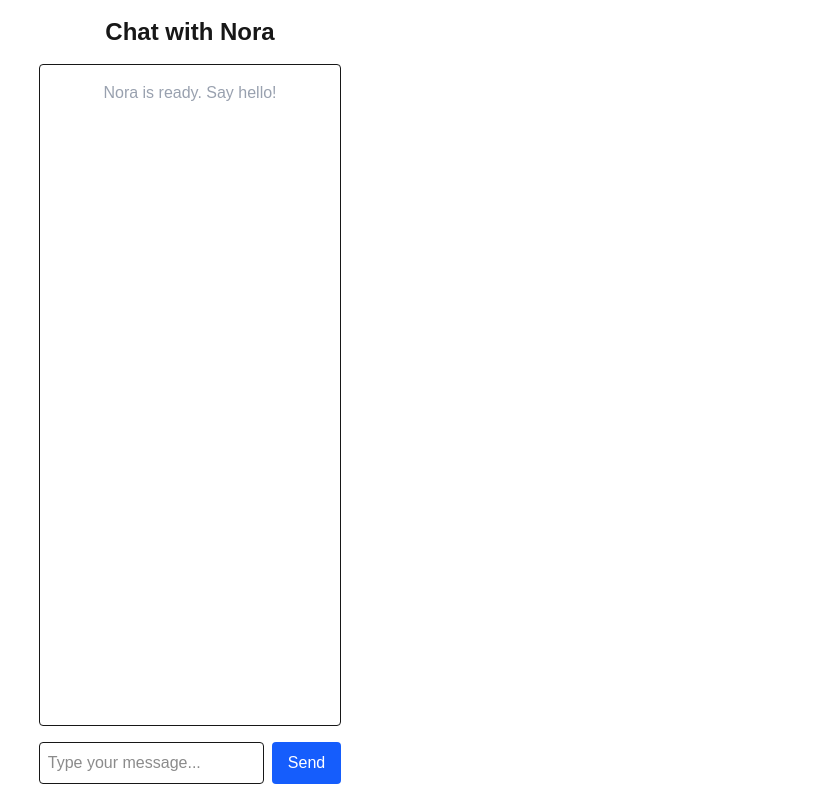
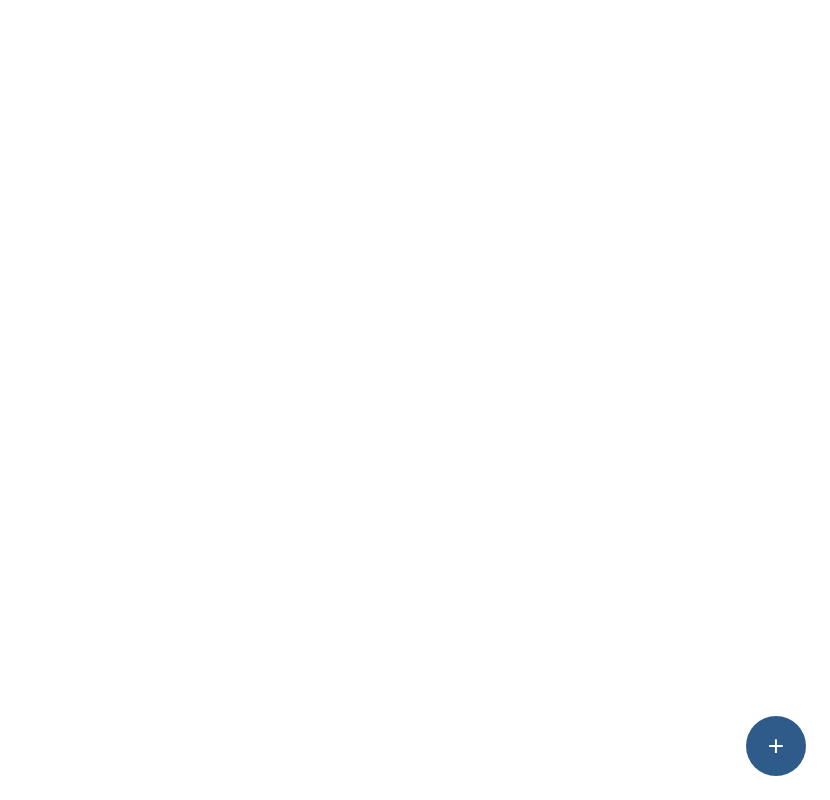
Before and after one commit to 13dmh33/Nora-Agent, a Next.js app in the folder nora-agent/: page / in a window 1280 px wide. Shown: the whole page, without its empty margins (450-1280 px from the left). Built offline with nearby package versions, Linux system fonts and the light colour scheme.

Commit message:
P2 floating chat widget working

```diff
--- a/nora-agent/app/page.tsx
+++ b/nora-agent/app/page.tsx
@@ -2,9 +2,10 @@
 import { useState } from "react";
 
 export default function Home() {
-  const [messages, setMessages] = useState<{role: string; content: string}[]>([]);
+  const [messages, setMessages] = useState([]);
   const [input, setInput] = useState("");
   const [loading, setLoading] = useState(false);
+  const [open, setOpen] = useState(false);
 
   async function sendMessage() {
     if (!input.trim()) return;
@@ -12,48 +13,39 @@ export default function Home() {
     setMessages(newMessages);
     setInput("");
     setLoading(true);
-
     const res = await fetch("/api/chat", {
       method: "POST",
       headers: { "Content-Type": "application/json" },
       body: JSON.stringify({ messages: newMessages }),
     });
-
     const data = await res.json();
     setMessages([...newMessages, { role: "assistant", content: data.message }]);
     setLoading(false);
   }
 
   return (
-    <main className="max-w-2xl mx-auto p-4 h-screen flex flex-col">
-      <h1 className="text-2xl font-bold text-center mb-4">Chat with Nora</h1>
-      <div className="flex-1 overflow-y-auto border rounded p-4 mb-4 space-y-3">
-        {messages.length === 0 && (
-          <p className="text-gray-400 text-center">Nora is ready. Say hello!</p>
-        )}
-        {messages.map((m, i) => (
-          <div key={i} className={`p-3 rounded-lg max-w-sm ${m.role === "user" ? "bg-blue-600 text-white ml-auto" : "bg-gray-200 text-gray-900"}`}>
-            <p className="text-sm font-semibold">{m.role === "user" ? "You" : "Nora"}</p>
-            <p>{m.content}</p>
+    <div style={{ fontFamily: "Arial, sans-serif" }}>
+      <button onClick={() => setOpen(!open)} style={{ position: "fixed", bottom: "24px", right: "24px", width: "60px", height: "60px", borderRadius: "50%", backgroundColor: "#2E5B8A", color: "white", fontSize: "28px", border: "none", cursor: "pointer", zIndex: 1000 }}>
+        {open ? "X" : "+"}
+      </button>
+      {open && (
+        <div style={{ position: "fixed", bottom: "100px", right: "24px", width: "360px", height: "500px", backgroundColor: "white", borderRadius: "16px", display: "flex", flexDirection: "column", zIndex: 999, overflow: "hidden" }}>
+          <div style={{ backgroundColor: "#2E5B8A", color: "white", padding: "16px", fontWeight: "bold" }}>Chat with Nora</div>
+          <div style={{ flex: 1, overflowY: "auto", padding: "12px", display: "flex", flexDirection: "column", gap: "8px" }}>
+            {messages.length === 0 && (<p style={{ color: "#aaa", textAlign: "center" }}>Nora is ready. Say hello!</p>)}
+            {messages.map((m, i) => (
+              <div key={i} style={{ alignSelf: m.role === "user" ? "flex-end" : "flex-start", backgroundColor: m.role === "user" ? "#2E5B8A" : "#F0F0F0", color: m.role === "user" ? "white" : "#111", padding: "10px 14px", borderRadius: "12px", maxWidth: "80%", fontSize: "14px" }}>
+                {m.content}
+              </div>
+            ))}
+            {loading && <p style={{ color: "#aaa" }}>Nora is typing...</p>}
           </div>
-        ))}
-        {loading && <p className="text-gray-400">Nora is typing...</p>}
-      </div>
-      <div className="flex gap-2">
-        <input
-          className="flex-1 border rounded p-2"
-          value={input}
-          onChange={(e) => setInput(e.target.value)}
-          onKeyDown={(e) => e.key === "Enter" && sendMessage()}
-          placeholder="Type your message..."
-        />
-        <button
-          className="bg-blue-600 text-white px-4 py-2 rounded"
-          onClick={sendMessage}
-        >
-          Send
-        </button>
-      </div>
-    </main>
+          <div style={{ display: "flex", padding: "10px", borderTop: "1px solid #eee", gap: "8px" }}>
+            <input style={{ flex: 1, border: "1px solid #ddd", borderRadius: "8px", padding: "8px 12px", fontSize: "14px", outline: "none" }} value={input} onChange={(e) => setInput(e.target.value)} onKeyDown={(e) => e.key === "Enter" && sendMessage()} placeholder="Type your message..." />
+            <button onClick={sendMessage} style={{ backgroundColor: "#2E5B8A", color: "white", border: "none", borderRadius: "8px", padding: "8px 16px", cursor: "pointer" }}>Send</button>
+          </div>
+        </div>
+      )}
+    </div>
   );
 }
```
